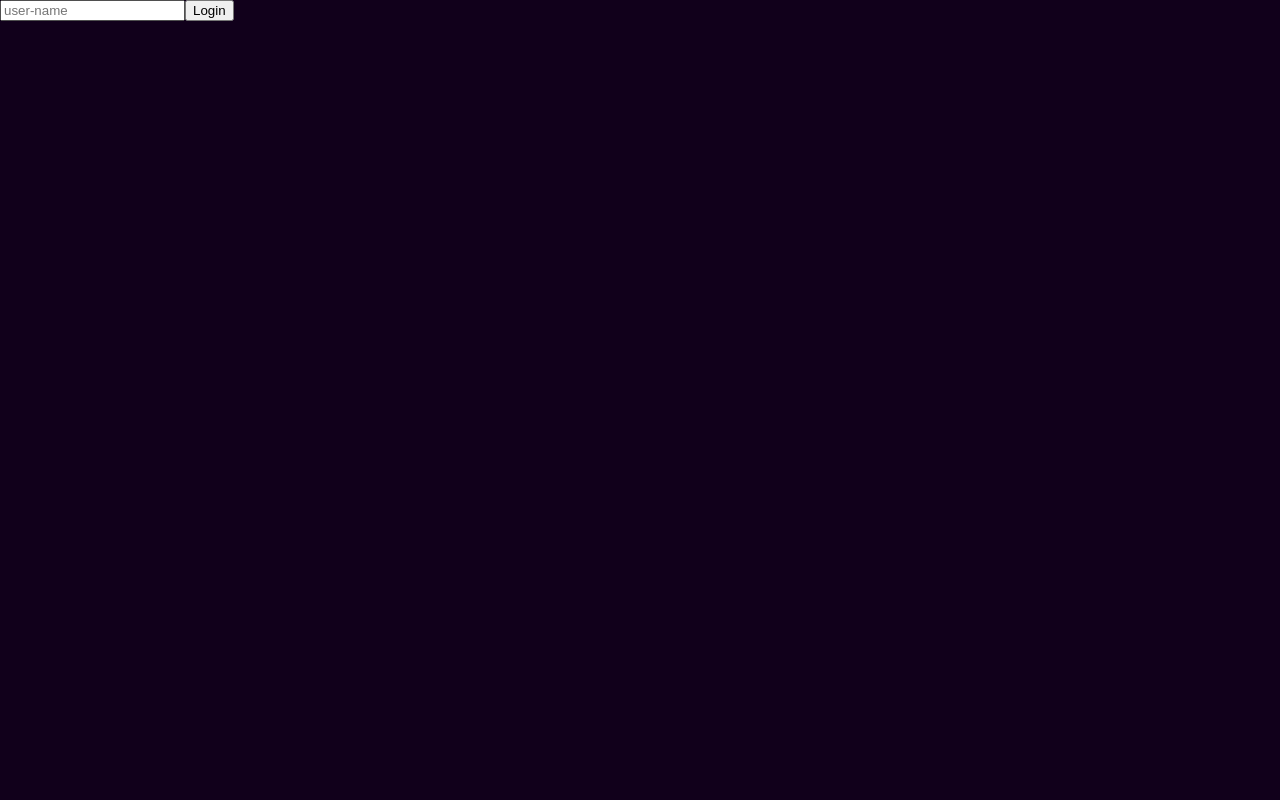
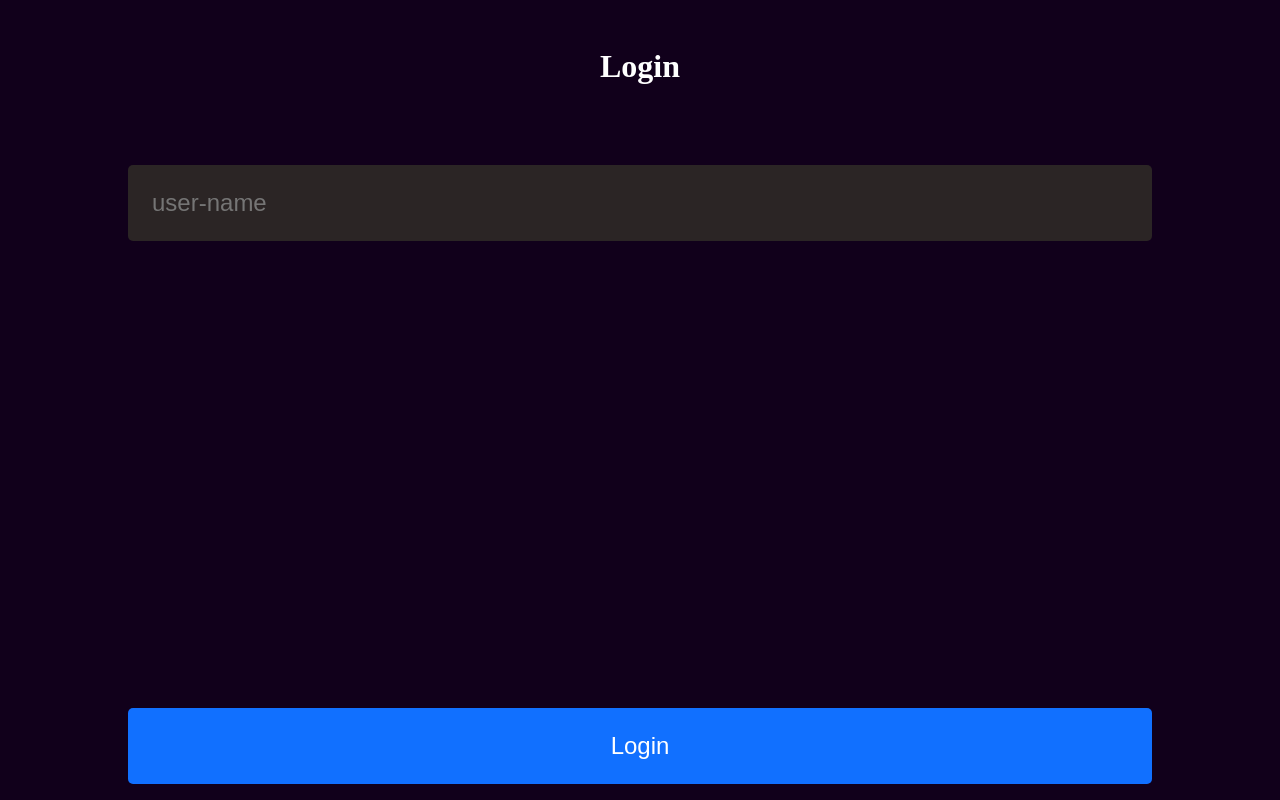
Before and after one commit to Animator55/Card-game-test, a React (Vite) app: page / in a window 1280 px wide. Built offline with nearby package versions, Linux system fonts and the light colour scheme.

Commit message:
added some styles

```diff
--- a/src/App.tsx
+++ b/src/App.tsx
@@ -6,6 +6,8 @@ import Menu from "./components/Menu"
 import Auth from "./components/Auth"
 import HandEditor from "./components/HandEditor"
 import { cardsD } from "./assets/cardsList"
+import { FontAwesomeIcon } from "@fortawesome/react-fontawesome"
+import { faMagnifyingGlass } from "@fortawesome/free-solid-svg-icons"
 
 type dataTransferMenu = { action: string, cardsTransfered?: string[][] }
 
@@ -152,12 +154,17 @@ export default function App() {
 
 
   const UsersList = ()=>{
-    return <ul>
+    return <section className="user-list">
+        <div className="search">
           <input placeholder="username"/>
           <button onClick={(e)=>{
             let input = e.currentTarget.previousElementSibling as HTMLInputElement
+            if(input.value === "") return
             setCachedUsers([...cachedUsers, input.value])
-      }}>Add user</button>
+          }}><FontAwesomeIcon icon={faMagnifyingGlass}/></button>
+        </div>
+
+        <ul>
           {Object.values(cachedUsers).map((el, i)=>{
             return <button
               key={"user-li" + el + i}
@@ -165,6 +172,7 @@ export default function App() {
             >{el}</button>
           })}
         </ul>
+    </section>
   }
 
   const ShowPlayer = ()=>{
@@ -208,9 +216,7 @@ export default function App() {
 
   return menu ?
     <main>
-      <section>
       {pages[page]}
-      </section>
     </main>
     :
     <PlayTable
--- a/src/assets/App.css
+++ b/src/assets/App.css
@@ -8,6 +8,10 @@ main {
   position:  relative;
   height: 100dvh;
   overflow: hidden;
+}
+
+input, button {
+  border: none;
 }
 
 .d-flex {
@@ -513,3 +517,115 @@ main[data-turn="1"] .table::after, main[data-turn="0"] .table::before {
   display: flex;
   gap: 0.3rem;
 }
+
+
+/***/
+
+.auth-screen {
+  display: flex;
+  flex-direction: column;
+  width: 80%;
+  padding: 0 10%;
+}
+
+.auth-screen h1 {
+  color: white;
+  font-size: 2rem;
+  margin: 3rem auto 3rem;
+}
+.auth-screen input{
+  background-color: #2b2525;
+  color: white;
+  border-radius: 5px;
+  font-size: 1.5rem;
+  padding: 1.5rem;
+  margin: 2rem 0;
+}
+.auth-screen button{
+  background-color: #1170ff;
+  color: white;
+  font-size: 1.5rem;
+  border-radius: 5px;
+  padding: 1.5rem;
+  margin: auto 0 1rem;
+}
+
+/***/
+
+.menu {
+  display: flex;
+  flex-direction: column;
+  width: 80%;
+  padding: 0 10%;
+}
+
+.menu > .title {
+  color: white;
+  text-align: center;
+  margin: 2rem 0 1rem;
+  font-size: 1.8rem;
+}
+
+.menu hr {
+  width: 100%;
+}
+
+.menu > button {
+  background-color: #1170ff;
+  color: white;
+  font-size: 1.2rem;
+  border-radius: 5px;
+  padding: 1.5rem;
+  margin: 1rem;
+}
+
+
+/***/
+
+.user-list{
+  display: flex;
+  flex-direction: column;
+  width: 90%;
+  padding: 0 5%;
+}
+
+.user-list > .search {
+  display: flex;
+  width: 100%;
+  margin: 1rem 0;
+  gap: 0.5rem;
+}
+.user-list > .search > input{
+  background-color: #2b2525;
+  color: white;
+  width: 100%;
+  padding: 0rem;
+  padding: .5rem;
+  font-size: large;
+  border-radius: 5px;
+}
+.user-list > .search > button {
+  background-color: #1170ff;
+  color: white;
+  font-size: .9rem;
+  border-radius: 5px;
+  padding: .8rem;
+  font-size: large;
+}
+
+/***/
+
+.user-list > ul {
+  display: flex;
+  flex-direction: column;
+  padding: 0;
+  gap: 0.5rem;
+}
+.user-list > ul > button {
+  border: 3px solid #1170ff;
+  background-color: transparent;
+  color: white;
+  font-size: 1.2rem;
+  border-radius: 5px;
+  padding: 1.2rem;
+}
--- a/src/components/Auth.tsx
+++ b/src/components/Auth.tsx
@@ -3,7 +3,8 @@ type Props = {
 }
 
 export default function Auth({confirm}: Props) {
-  return <section>
+  return <section className="auth-screen">
+    <h1>Login</h1>
     <input placeholder="user-name"></input>
     <button onClick={(e)=>{
         let input = e.currentTarget.previousElementSibling as HTMLInputElement
--- a/src/components/Menu.tsx
+++ b/src/components/Menu.tsx
@@ -1,8 +1,8 @@
 type Props = {setPage: Function, singlePlayer: Function}
 
 export default function Menu({setPage, singlePlayer}: Props) {
-  return <section>
-    <h1>Magic Card Game</h1>
+  return <section className="menu">
+    <h1 className="title">Magic Card Game</h1>
     <hr></hr>
     <button onClick={()=>{singlePlayer()}}>SinglePlayer</button>
     <button onClick={()=>{setPage("userList")}}>Multiplayer</button>
```
Lines whose indentation alone changed are shown as unchanged.
